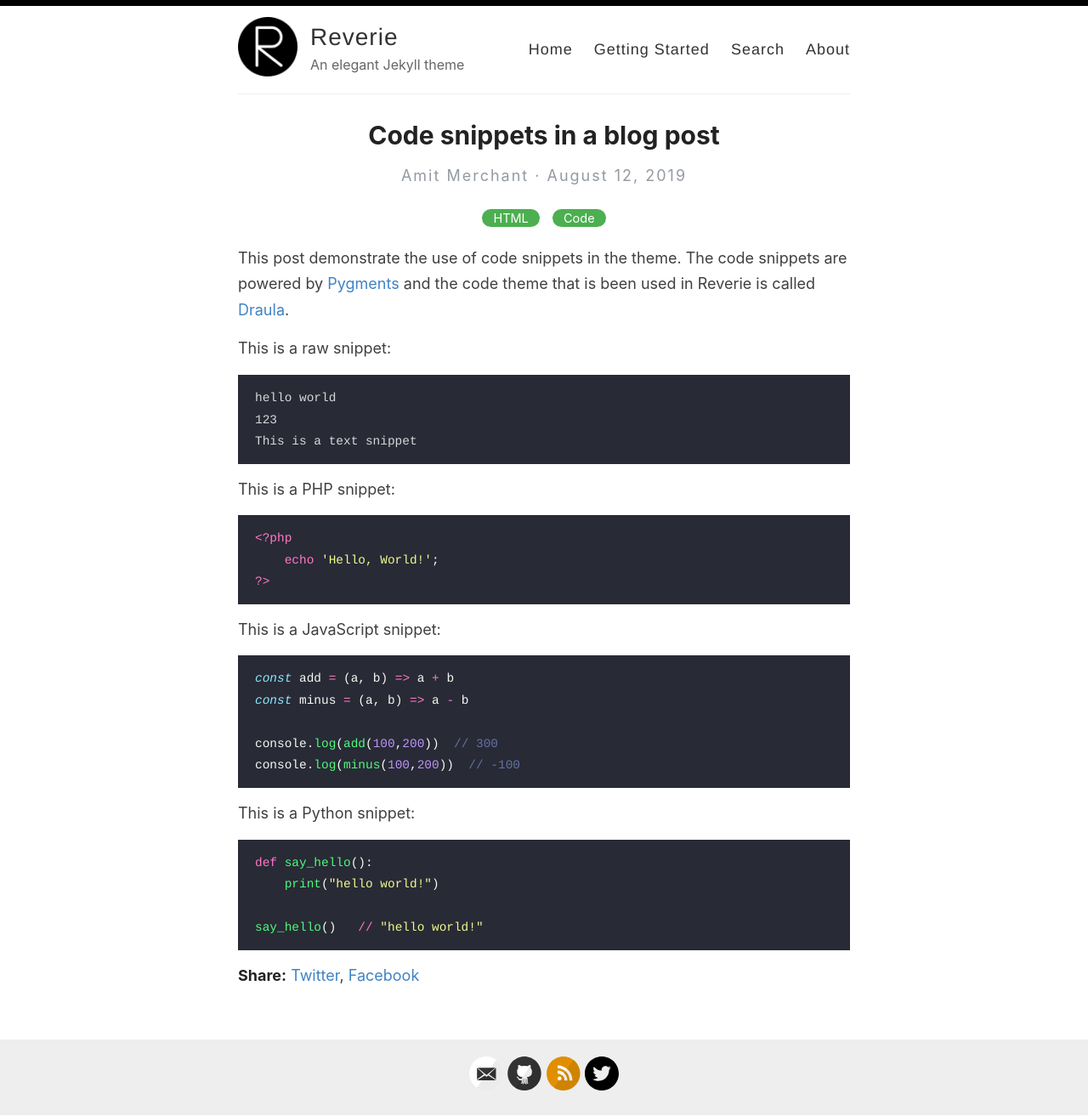
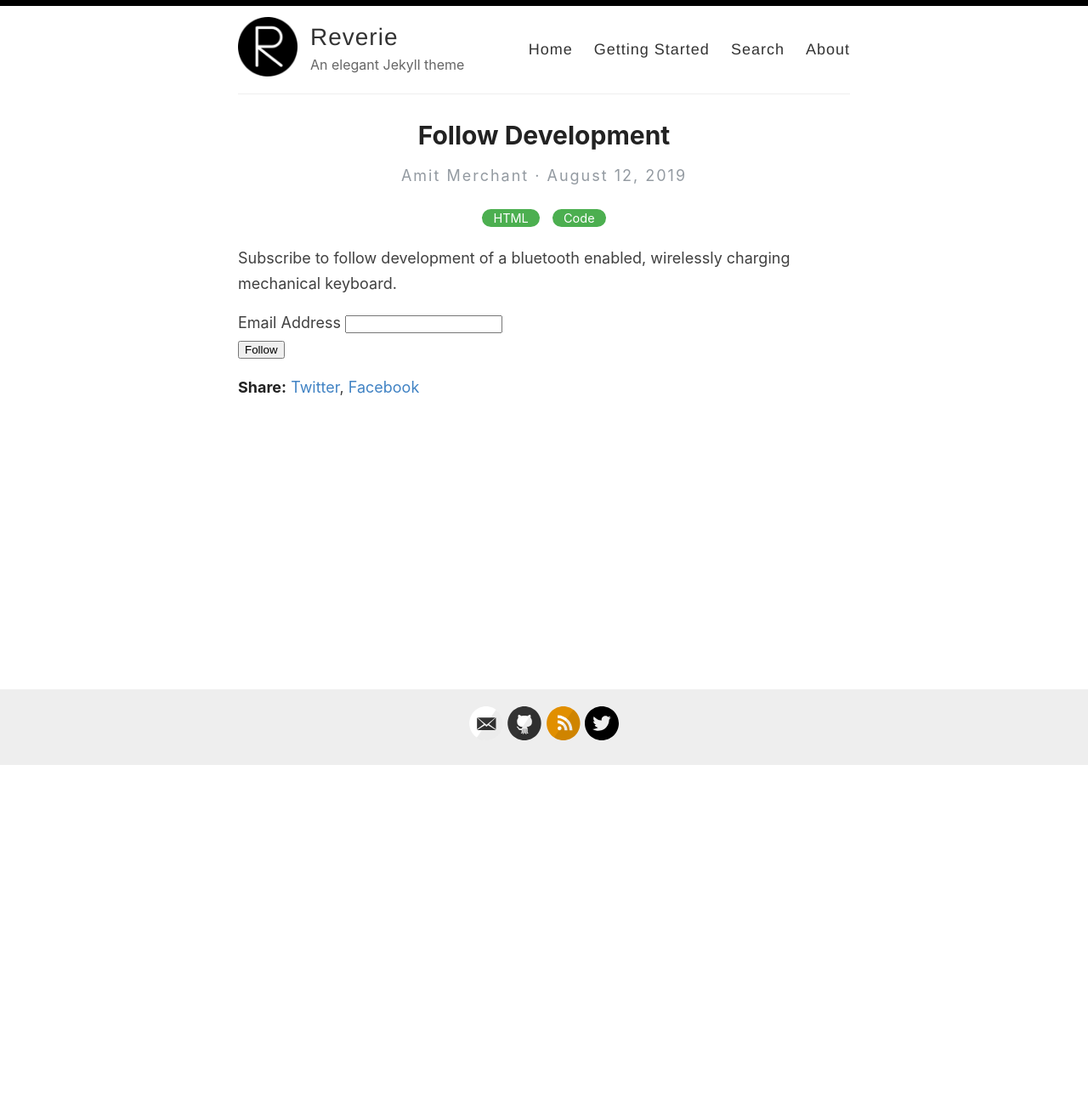
Before and after one commit to JordanMajd/ttykeyboards.com, a Jekyll site: the page built from _posts/2019-8-12-code-snippets.md, in a window 1280 px wide. Shown: the whole page at 85% size. Built offline with Jekyll 4.4.1, drawn with Linux system fonts in a browser that asks for light colours; after the commit the page ends 901 px from its top, so only the background shows below that.

Commit message:
Mailing list post.

````diff
--- a/_posts/2019-8-12-code-snippets.md
+++ b/_posts/2019-8-12-code-snippets.md
@@ -1,42 +1,24 @@
 ---
 layout: post
-title:  Code snippets in a blog post
+title:  Follow Development
 categories: [HTML,Code]
 ---
 
-This post demonstrate the use of code snippets in the theme. The code snippets are powered by [Pygments](http://pygments.org/) and the code theme that is been used in Reverie is called [Draula](https://draculatheme.com/).
+Subscribe to follow development of a bluetooth enabled, wirelessly charging mechanical keyboard.
 
-This is a raw snippet:
-
-```
-hello world
-123
-This is a text snippet
-```
-
-This is a PHP snippet:
-
-```php
-<?php
-    echo 'Hello, World!';
-?>
-```
-
-This is a JavaScript snippet:
-
-```js
-const add = (a, b) => a + b
-const minus = (a, b) => a - b
-
-console.log(add(100,200))  // 300
-console.log(minus(100,200))  // -100
-```
-
-This is a Python snippet:
-
-```python
-def say_hello():
-    print("hello world!")
-
-say_hello()   // "hello world!"
-```
+<div id="mc_embed_signup">
+<form action="https://madtitanstudios.us5.list-manage.com/subscribe/post?u=472811eb997f37635c3df5cea&amp;id=90a2045a4f" method="post" id="mc-embedded-subscribe-form" name="mc-embedded-subscribe-form" class="validate" target="_blank" novalidate>
+    <div id="mc_embed_signup_scroll">
+<div class="mc-field-group">
+	<label for="mce-EMAIL">Email Address </label>
+	<input type="email" value="" name="EMAIL" class="required email" id="mce-EMAIL">
+</div>
+	<div id="mce-responses" class="clear">
+		<div class="response" id="mce-error-response" style="display:none"></div>
+		<div class="response" id="mce-success-response" style="display:none"></div>
+	</div>    <!-- real people should not fill this in and expect good things - do not remove this or risk form bot signups-->
+    <div style="position: absolute; left: -5000px;" aria-hidden="true"><input type="text" name="b_472811eb997f37635c3df5cea_90a2045a4f" tabindex="-1" value=""></div>
+    <div class="clear"><input type="submit" value="Follow" name="subscribe" id="mc-embedded-subscribe" class="button"></div>
+    </div>
+</form>
+</div>
````
